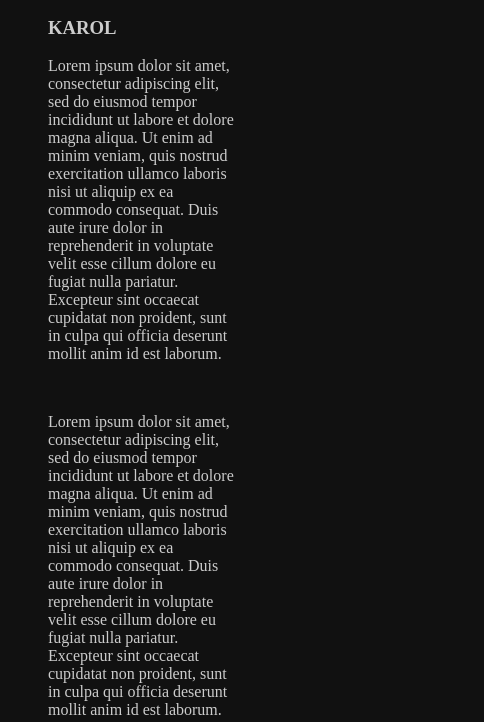
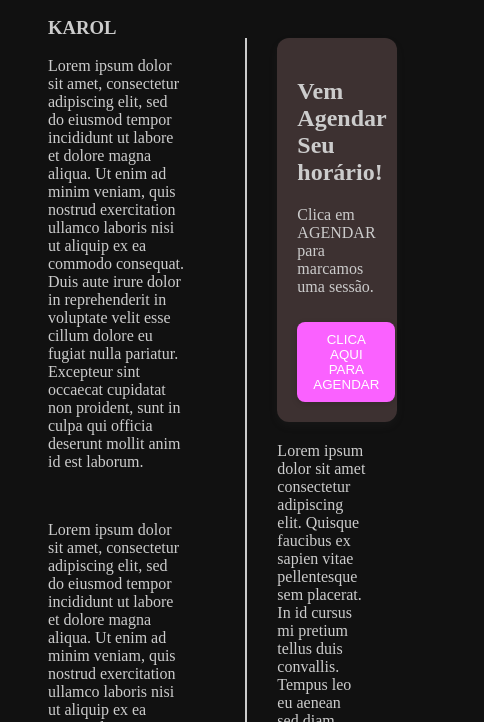
Before and after one commit to Breno-max-source/KAROL2, a plain HTML site: page index.html in a window 390 px wide. Shown: the part 601-1323 px from the top of the page, 484 px wide, since content can reach past the window. Drawn offline with nearby package versions, Linux system fonts and the light colour scheme; a web font is replaced by a local one.

Commit message:
sua mensagem

```diff
--- a/index (2).css
+++ b/index (2).css
@@ -1,12 +1,12 @@
 @media (max-width: 768px){
     main {
         display: flex;
-        flex-direction: column;
     }
 
     .card {
-        order: -1;
+        order: -1 !important;
         margin-bottom: 20px;
+        flex-direction: column !important;
     }
 
     img {
@@ -19,4 +19,13 @@
         height: 250px;
         object-fit: cover;
     }
+
+    section.direita{
+        max-width: 100%;
+
+    }
+
+    p{
+        width: 100% !important;
+    }
 }
```
